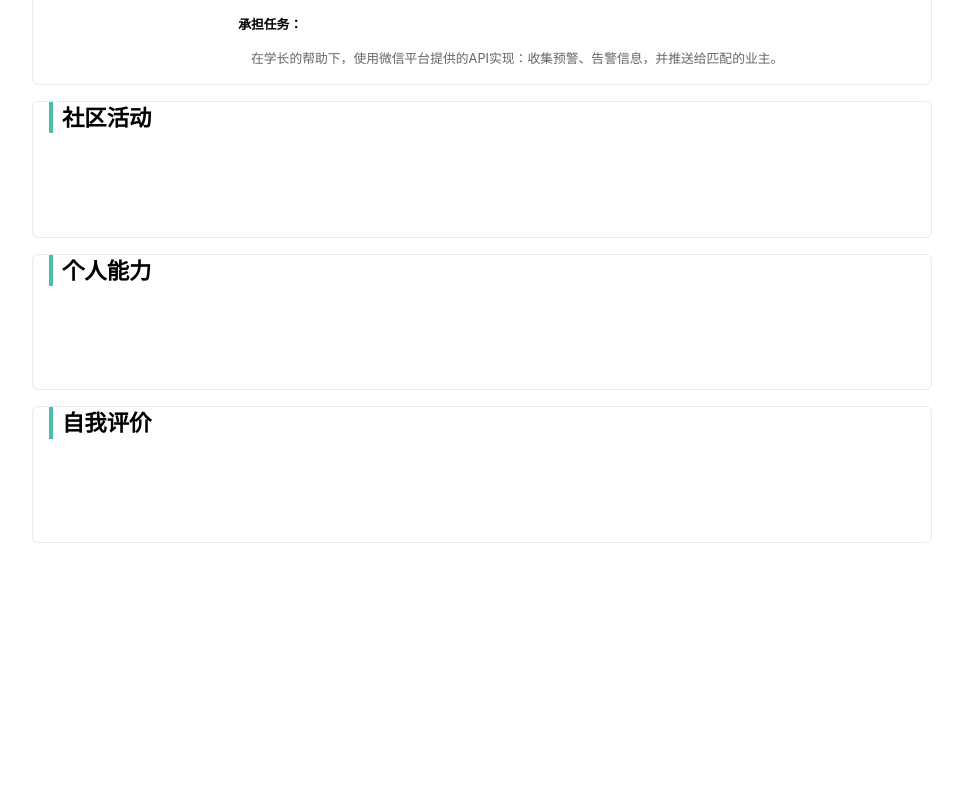
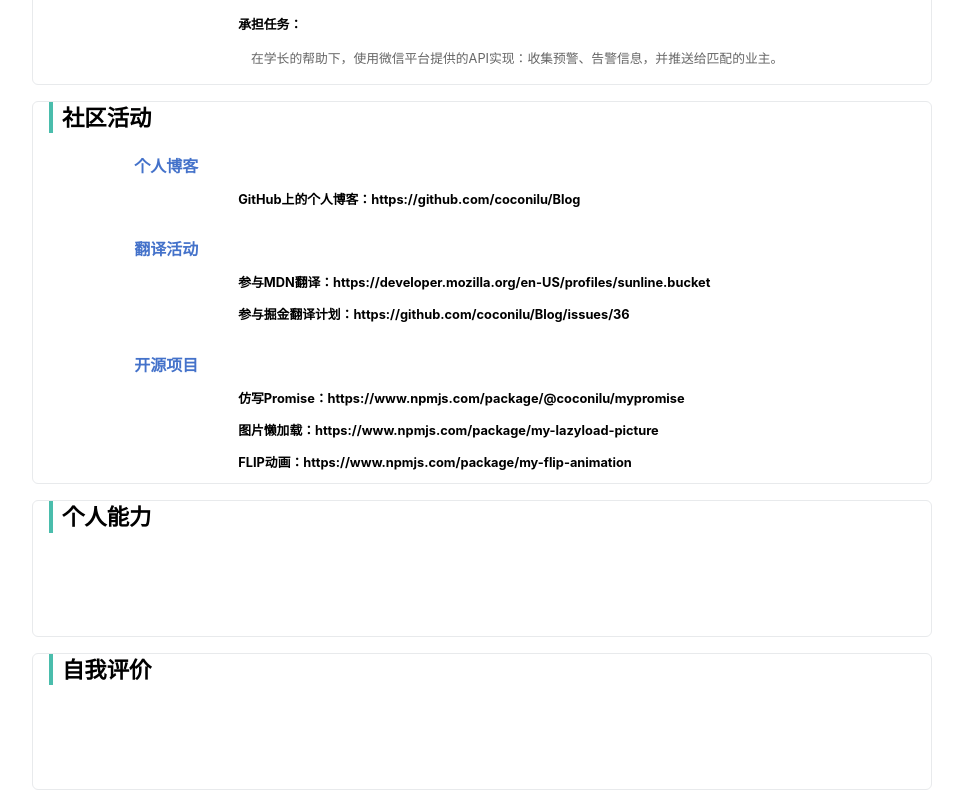
Before and after one commit to coconilu/my-resume, a React (Create React App) app: page / in a window 1280 px wide. Shown: the part 2620-3426 px from the top of the page, without its empty margins (158-1121 px from the left). Before the commit the page ends 3179 px from the top, so only its background shows below. Built offline with nearby package versions, Linux system fonts and the light colour scheme.

Commit message:
cache storage

```diff
--- a/src/parts/ResumeBody.js
+++ b/src/parts/ResumeBody.js
@@ -109,7 +109,32 @@ class ResumeHeader extends Component {
             </div>
           </ResumeParagraph>
         </ResumeSection>
-        <ResumeSection title="社区活动"></ResumeSection>
+        <ResumeSection title="社区活动">
+          <ResumeParagraph titleLeft="个人博客" titleRight="&nbsp;">
+            <div>
+              <ProjectDetails title={(<a className="a-without-decoration" href="https://github.com/coconilu/Blog" target="_blank" rel="noopener noreferrer">GitHub上的个人博客：https://github.com/coconilu/Blog</a>)}>
+              </ProjectDetails>
+            </div>
+          </ResumeParagraph>
+          <ResumeParagraph titleLeft="翻译活动" titleRight="&nbsp;">
+            <div>
+              <ProjectDetails title={(<a className="a-without-decoration" href="https://developer.mozilla.org/en-US/profiles/sunline.bucket" target="_blank" rel="noopener noreferrer">参与MDN翻译：https://developer.mozilla.org/en-US/profiles/sunline.bucket</a>)}>
+              </ProjectDetails>
+              <ProjectDetails title={(<a className="a-without-decoration" href="https://github.com/coconilu/Blog/issues/36" target="_blank" rel="noopener noreferrer">参与掘金翻译计划：https://github.com/coconilu/Blog/issues/36</a>)}>
+              </ProjectDetails>
+            </div>
+          </ResumeParagraph>
+          <ResumeParagraph titleLeft="开源项目" titleRight="&nbsp;">
+            <div>
+              <ProjectDetails title={(<a className="a-without-decoration" href="https://www.npmjs.com/package/@coconilu/mypromise" target="_blank" rel="noopener noreferrer">仿写Promise：https://www.npmjs.com/package/@coconilu/mypromise</a>)}>
+              </ProjectDetails>
+              <ProjectDetails title={(<a className="a-without-decoration" href="https://www.npmjs.com/package/my-lazyload-picture" target="_blank" rel="noopener noreferrer">图片懒加载：https://www.npmjs.com/package/my-lazyload-picture</a>)}>
+              </ProjectDetails>
+              <ProjectDetails title={(<a className="a-without-decoration" href="https://www.npmjs.com/package/my-flip-animation" target="_blank" rel="noopener noreferrer">FLIP动画：https://www.npmjs.com/package/my-flip-animation</a>)}>
+              </ProjectDetails>
+            </div>
+          </ResumeParagraph>
+        </ResumeSection>
         <ResumeSection title="个人能力"></ResumeSection>
         <ResumeSection title="自我评价"></ResumeSection>
       </article>
--- a/src/parts/parts.css
+++ b/src/parts/parts.css
@@ -179,3 +179,8 @@ ul.resume-list > li {
   color: #666;
   line-height: 2em;
 }
+
+.a-without-decoration {
+  text-decoration: none;
+  color: #000;
+}
```
